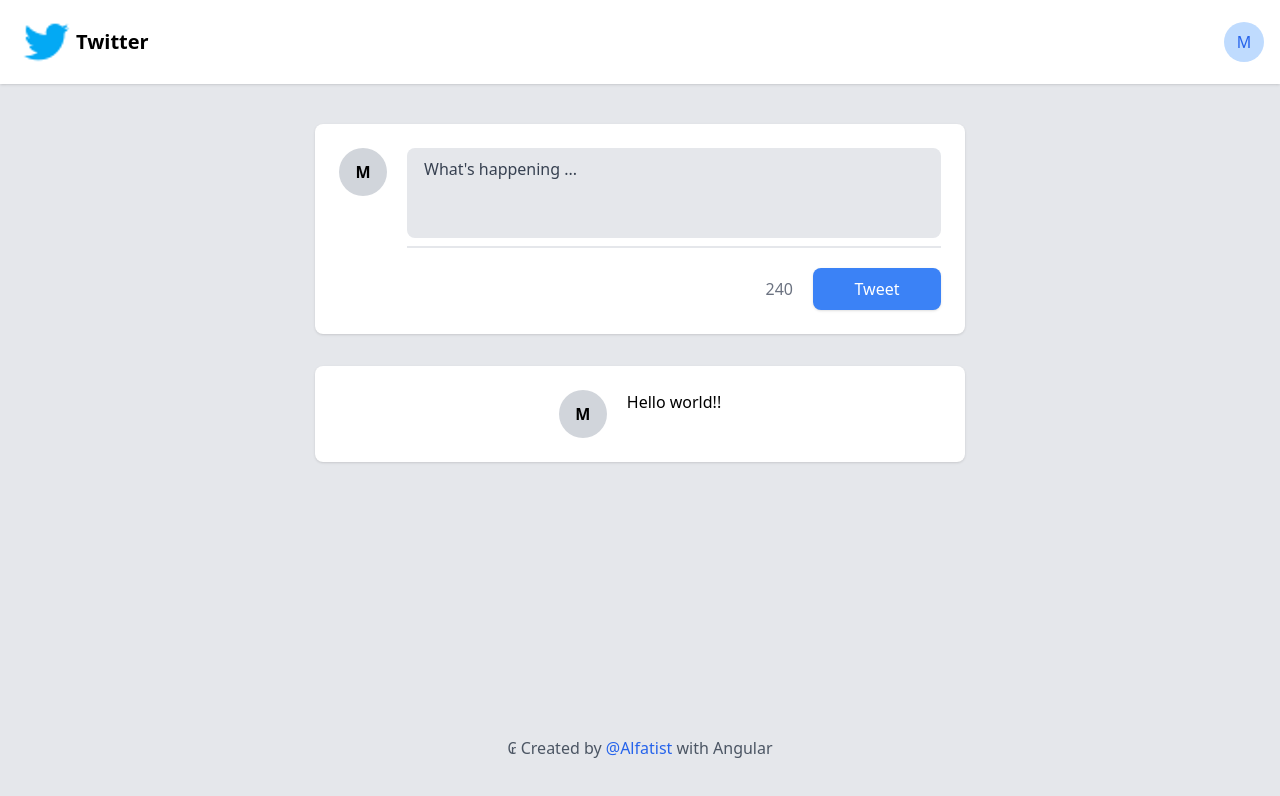
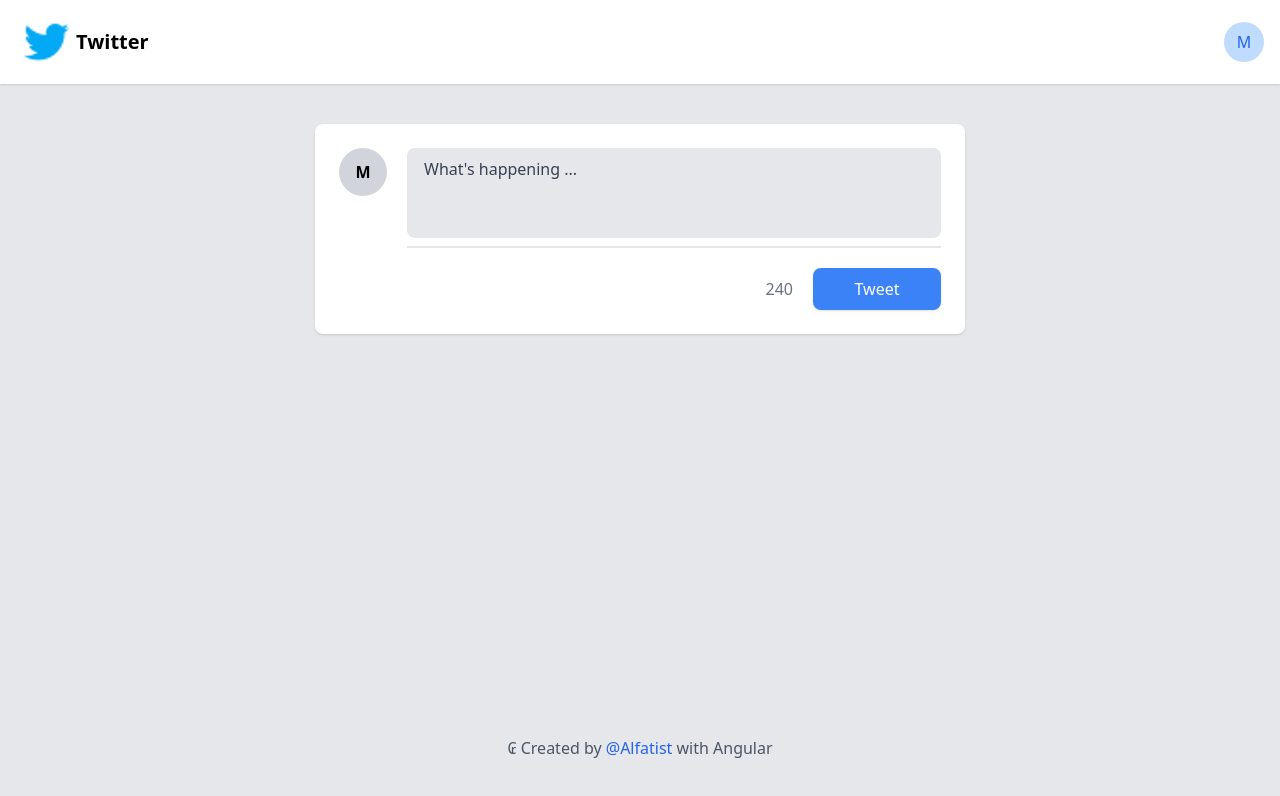
Before and after one commit to Alfatist/Twitter-miniclone-with-Tailwind-and-Angular, an Angular app: page / in a window 1280 px wide. Shown: the top 796 px of the page. Built offline with nearby package versions, Linux system fonts and the light colour scheme.

Commit message:
Tweet interface complete

```diff
--- a/src/app/components/tweet/tweet.component.html
+++ b/src/app/components/tweet/tweet.component.html
@@ -1,5 +1,5 @@
 <div class="w-[650px] bg-white rounded-lg shadow p-6 mb-8">
-  <div class="flex justify-center w-full">
+  <div class="flex w-full">
     <!-- avatar circle -->
     <div class="flex-shrink-0 mr-5">
       <div
--- a/src/app/pages/home/home.component.ts
+++ b/src/app/pages/home/home.component.ts
@@ -6,8 +6,10 @@
   styleUrls: ['./home.component.css'],
 })
 export class HomeComponent implements OnInit {
-  tweets: string[] = ['Hello world!! '];
+  tweets: string[] = [];
   constructor(private service: MessagesService) {}
 
-  ngOnInit(): void {}
+  ngOnInit(): void {
+    this.tweets = this.service.getMessages();
+  }
 }
```
